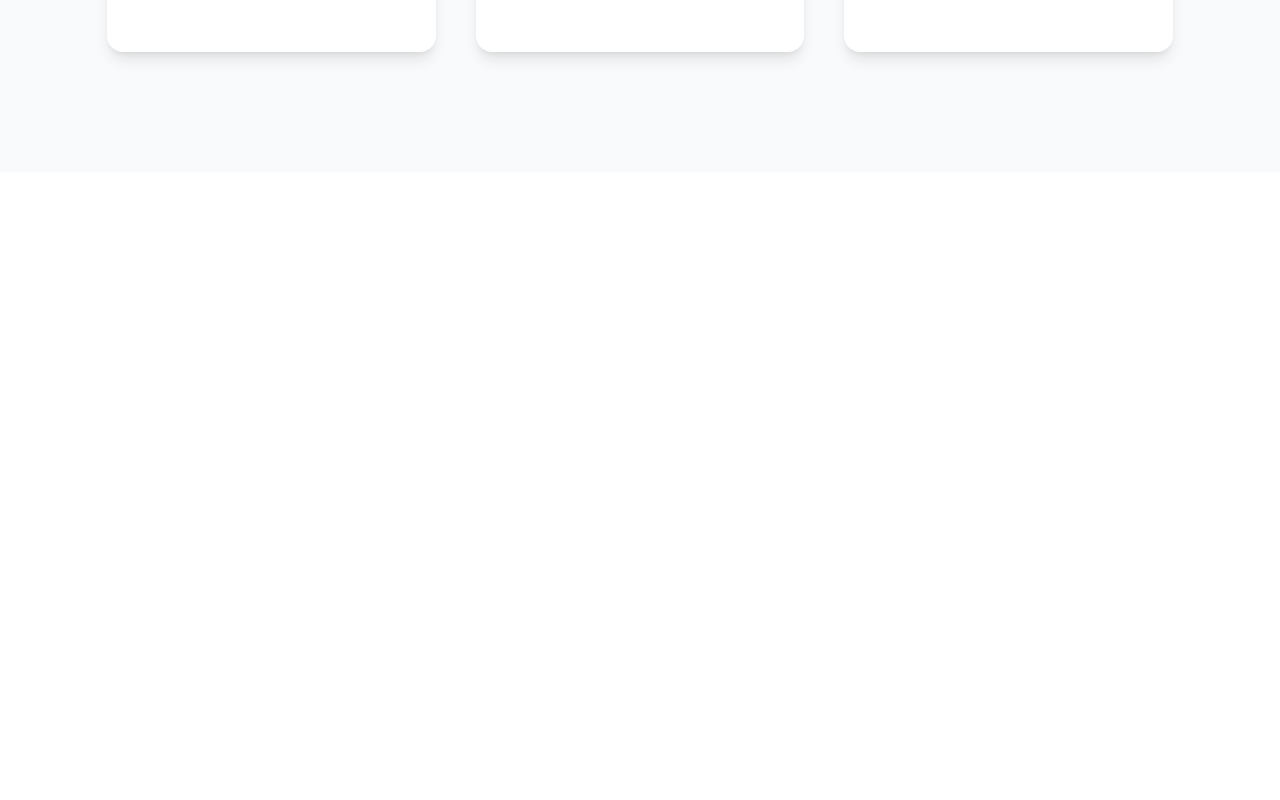
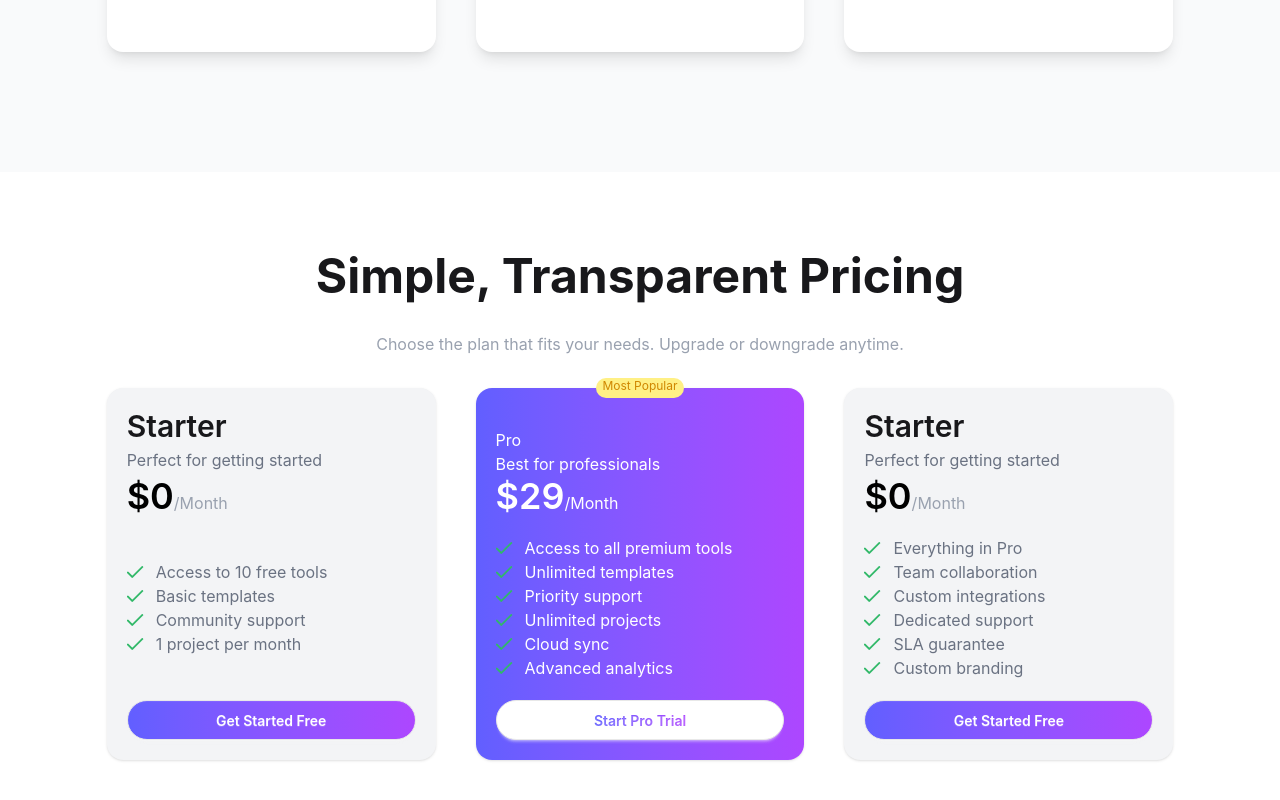
Before and after one commit to raf0670/digitools, a React (Vite) app: page / in a window 1280 px wide. Shown: the part 3831-4631 px from the top of the page. Before the commit the page ends 4003 px from the top, so only its background shows below. Built offline with nearby package versions, Linux system fonts and the light colour scheme.

Commit message:
pricing options added

```diff
--- a/src/App.jsx
+++ b/src/App.jsx
@@ -4,6 +4,7 @@ import Banner from './components/banner/Banner'
 import Navbar from './components/navbar/Navbar'
 import ToolsSection from './components/tools/ToolsSection'
 import Steps from './components/steps/Steps';
+import PricingSection from './components/pricing/PricingSection';
 
 const fetchData = async () => {
   const res = await fetch("/data.json");
@@ -29,6 +30,7 @@ function App() {
         <ToolsSection toolsPromise={toolsPromise} selectedTools={selectedTools} setSelectedTools={setSelectedTools}></ToolsSection>
       </Suspense>
       <Steps></Steps>
+      <PricingSection></PricingSection>
     </>
   )
 }
--- /dev/null
+++ b/src/components/pricing/PricingOptions.jsx
@@ -0,0 +1,62 @@
+import React from 'react';
+import tickMark from "../../assets/products/Vector.png";
+
+const PricingOptions = () => {
+    return (
+        <div className='grid grid-cols-1 lg:grid-cols-3 gap-10'>
+            <div className='bg-gray-100 shadow-sm px-5 py-5 rounded-2xl flex flex-col justify-center gap-5'>
+                <div className='flex flex-col grow gap-2'>
+                    <h1 className='text-3xl font-semibold'>Starter</h1>
+                    <p className='text-gray-500 leading-4'>Perfect for getting started</p>
+                    <p className='text-gray-400 leading-4'><span className='text-4xl text-black font-semibold'>$0</span>/Month</p>
+                </div>
+                <div className='grow'>
+                    <p className='flex gap-3 items-center text-gray-500'><span><img src={tickMark} alt="" /></span>Access to 10 free tools</p>
+                    <p className='flex gap-3 items-center text-gray-500'><span><img src={tickMark} alt="" /></span>Basic templates</p>
+                    <p className='flex gap-3 items-center text-gray-500'><span><img src={tickMark} alt="" /></span>Community support</p>
+                    <p className='flex gap-3 items-center text-gray-500'><span><img src={tickMark} alt="" /></span>1 project per month</p>
+                </div>
+                <button className="btn rounded-full btn-block bg-linear-to-r from-indigo-500 to-purple-500 text-white">Get Started Free</button>
+            </div>
+            <div className='relative bg-linear-to-r from-indigo-500 to-purple-500 shadow-sm px-5 py-5 rounded-2xl flex flex-col justify-center gap-5'>
+                <div className='flex items-center justify-center'>
+                    <span className='text-xs px-1.5 pb-1 rounded-full bg-yellow-200 text-yellow-600 absolute -top-2.5'>Most Popular</span>
+                </div>
+                <div className='flex flex-col grow gap-2'>
+                    <div className='text-white'>
+                        <h1>Pro</h1>
+                        <p>Best for professionals</p>
+                        <p><span className='text-4xl font-semibold'>$29</span>/Month</p>
+                    </div>
+                </div>
+                <div className='grow'>
+                    <p className='flex gap-3 items-center text-white'><span><img className='' src={tickMark} alt="" /></span>Access to all premium tools</p>
+                    <p className='flex gap-3 items-center text-white'><span><img className='' src={tickMark} alt="" /></span>Unlimited templates</p>
+                    <p className='flex gap-3 items-center text-white'><span><img className='' src={tickMark} alt="" /></span>Priority support</p>
+                    <p className='flex gap-3 items-center text-white'><span><img className='' src={tickMark} alt="" /></span>Unlimited projects</p>
+                    <p className='flex gap-3 items-center text-white'><span><img className='' src={tickMark} alt="" /></span>Cloud sync</p>
+                    <p className='flex gap-3 items-center text-white'><span><img className='' src={tickMark} alt="" /></span>Advanced analytics</p>
+                </div>
+                <button className='bg-white rounded-full btn w-full'><h1 className='bg-linear-to-r from-indigo-500 to-purple-500 bg-clip-text text-transparent'>Start Pro Trial</h1></button>
+            </div>
+            <div className='bg-gray-100 shadow-sm px-5 py-5 rounded-2xl flex flex-col justify-center gap-5'>
+                <div className='flex flex-col grow gap-2'>
+                    <h1 className='text-3xl font-semibold'>Starter</h1>
+                    <p className='text-gray-500 leading-4'>Perfect for getting started</p>
+                    <p className='text-gray-400 leading-4'><span className='text-4xl text-black font-semibold'>$0</span>/Month</p>
+                </div>
+                <div className='grow'>
+                    <p className='flex gap-3 items-center text-gray-500'><span><img src={tickMark} alt="" /></span>Everything in Pro</p>
+                    <p className='flex gap-3 items-center text-gray-500'><span><img src={tickMark} alt="" /></span>Team collaboration</p>
+                    <p className='flex gap-3 items-center text-gray-500'><span><img src={tickMark} alt="" /></span>Custom integrations</p>
+                    <p className='flex gap-3 items-center text-gray-500'><span><img src={tickMark} alt="" /></span>Dedicated support</p>
+                    <p className='flex gap-3 items-center text-gray-500'><span><img src={tickMark} alt="" /></span>SLA guarantee</p>
+                    <p className='flex gap-3 items-center text-gray-500'><span><img src={tickMark} alt="" /></span>Custom branding</p>
+                </div>
+                <button className="btn rounded-full btn-block bg-linear-to-r from-indigo-500 to-purple-500 text-white">Get Started Free</button>
+            </div>
+        </div>
+    );
+};
+
+export default PricingOptions;
--- /dev/null
+++ b/src/components/pricing/PricingSection.jsx
@@ -0,0 +1,14 @@
+import React from 'react';
+import PricingOptions from './PricingOptions';
+
+const PricingSection = () => {
+    return (
+        <div className='my-20 w-11/12 sm:w-10/12 mx-auto space-y-8'>
+            <h1 className='text-5xl font-bold text-center'>Simple, Transparent Pricing</h1>
+            <p className='text-gray-400 text-center'>Choose the plan that fits your needs. Upgrade or downgrade anytime.</p>
+            <PricingOptions></PricingOptions>
+        </div>
+    );
+};
+
+export default PricingSection;
```
